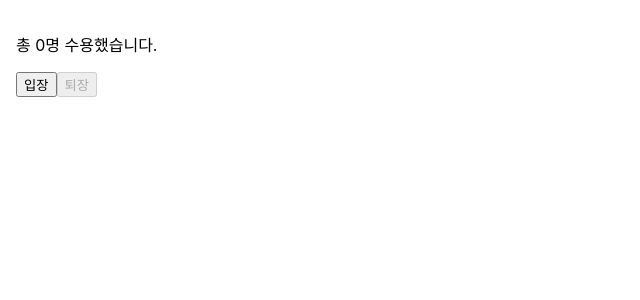
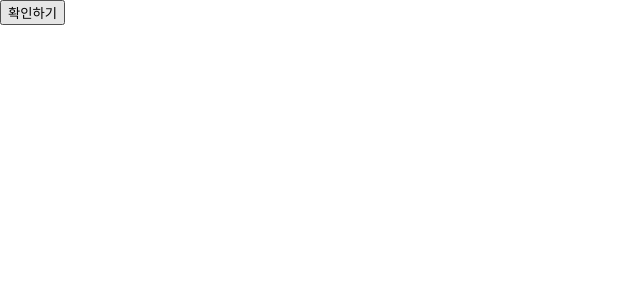
Before and after one commit to scian0204/23-React1, a React (Create React App) app: page / in a window 1280 px wide. Shown: the top 300 px of the page, without its empty margins (0-640 px from the left). Built offline with nearby package versions, Linux system fonts and the light colour scheme.

Commit message:
Add Chapter08
9주차 chapter08 실습

```diff
--- /dev/null
+++ b/src/chapter_08/ConfirmButton.jsx
@@ -0,0 +1,18 @@
+import React from 'react';
+import { useState } from 'react';
+
+function ConfirmButton(props) {
+  const [isConfirmed, setIsConfirmed] = useState(false);
+
+  const handleConfirm = () => {
+    setIsConfirmed((prevIsConfirmed) => !prevIsConfirmed);
+  };
+
+  return (
+    <button onClick={handleConfirm} disabled={isConfirmed}>
+      {isConfirmed ? '확인됨' : '확인하기'}
+    </button>
+  );
+}
+
+export default ConfirmButton;
--- a/src/index.js
+++ b/src/index.js
@@ -3,6 +3,7 @@
 import './index.css';
 import reportWebVitals from './reportWebVitals';
 import Accommodate from './chapter_07/Accommodate';
+import ConfirmButton from './chapter_08/ConfirmButton';
 
 const root = ReactDOM.createRoot(document.getElementById('root'));
 // setInterval(()=>{
@@ -11,7 +12,8 @@
     {/* <Clock /> */}
     {/* <App /> */}
     {/* <NotificationList /> */}
-    <Accommodate />
+    {/* <Accommodate /> */}
+    <ConfirmButton />
   </React.StrictMode>
 );
 // }, 1000);
```
